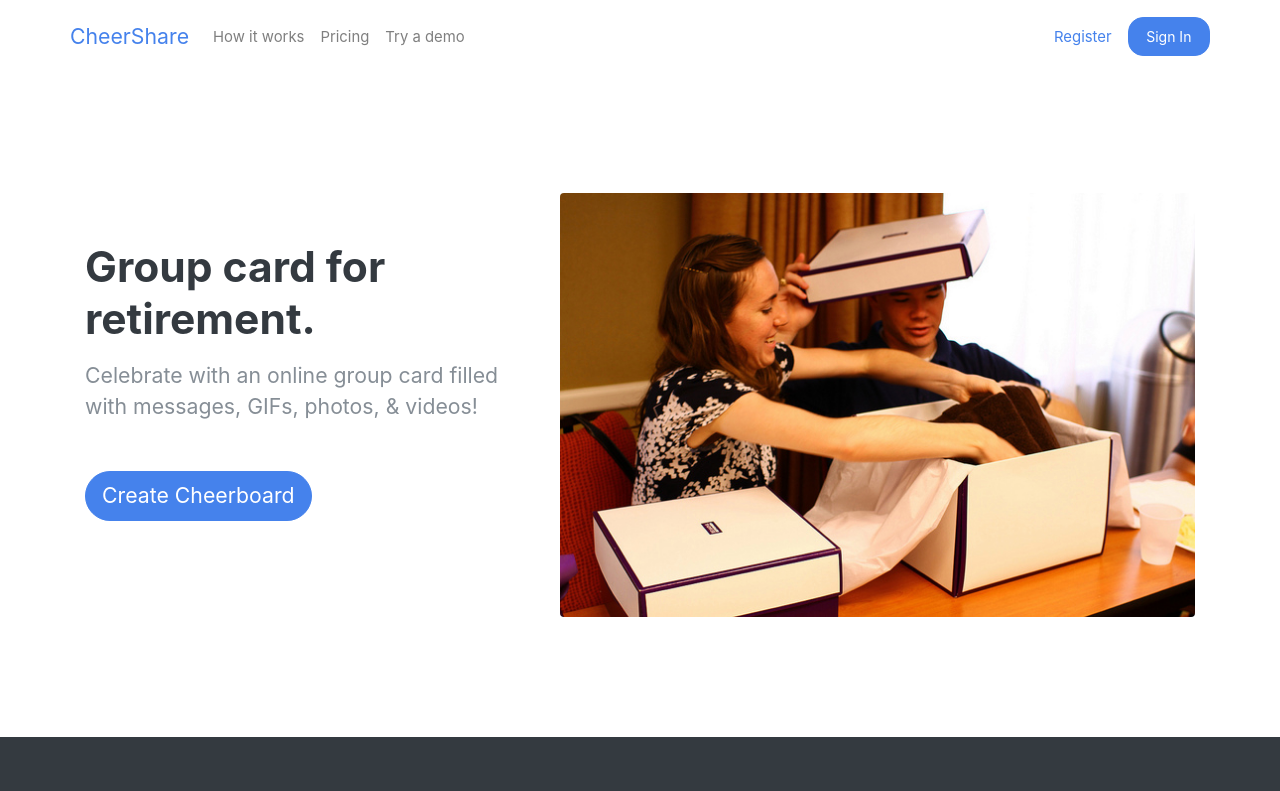
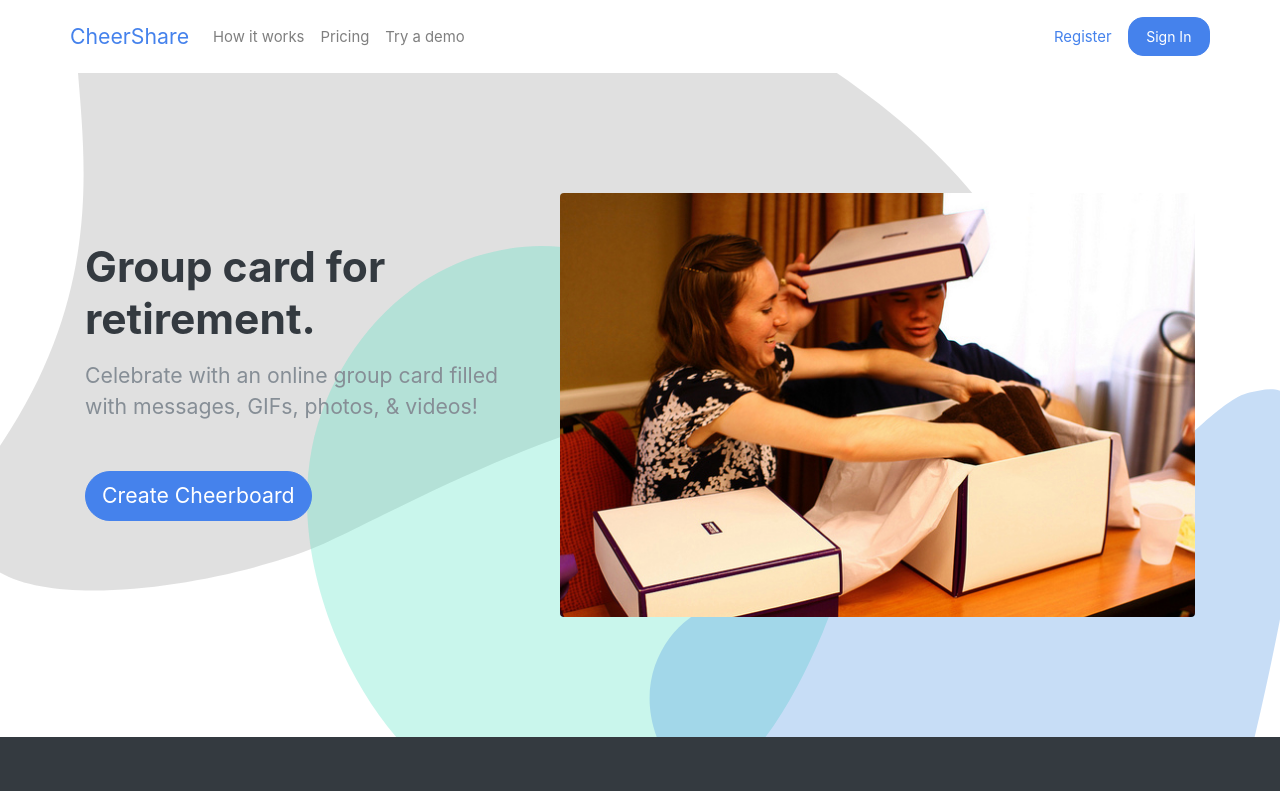
Before and after one commit to cheershareapp/cheershare, a Next.js app: page / in a window 1280 px wide. Shown: the top 791 px of the page. Built offline with nearby package versions, Linux system fonts and the light colour scheme; no server answers.

Commit message:
Add back my background
Delete pricing from index

```diff
--- a/pages/index.js
+++ b/pages/index.js
@@ -16,7 +16,7 @@ export default function Home() {
         <Header className="py-3" index/>
         <main className="">
             <section className="fdb-block fdb-viewport">
-                {/*<img src="/images/HeroBackground2.svg" alt="Welcome to Cheershare" style={{position: "absolute", top: 0}}/>*/}
+                <img src="/images/HeroBackground2.svg" alt="Welcome to Cheershare" style={{position: "absolute", top: 0}}/>
                 <div className="container align-items-end justify-content-center d-flex">
                     <div className="row align-items-top text-left">
                         <div className="col-12 col-md-6 col-lg-5">
@@ -59,10 +59,12 @@ export default function Home() {
                                  src="images/customers/amazon.svg"/>
                             <img alt="image" height="40" className="ml-3 mr-3 mb-2 mt-2"
                                  src="images/customers/ebay.svg"/>
+                            {/*
                             <img alt="image" height="40" className="ml-3 mr-3 mb-2 mt-2"
                                  src="images/customers/samsung.svg"/>
                             <img alt="image" height="40" className="ml-3 mr-3 mb-2 mt-2"
                                  src="images/customers/orange.svg"/>
+                                                                  */}
                             <img alt="image" height="40" className="ml-3 mr-3 mb-2 mt-2"
                                  src="images/customers/salesforce.svg"/>
                         </div>
@@ -141,126 +143,6 @@ export default function Home() {
                         </div>)}
                 </div>
             </div>
-            {/*
-            <section className="fdb-block" id="pricing">
-                <div className="container">
-                    <div className="row text-center">
-                        <div className="col">
-                            <h1>Pricing</h1>
-                            <p className="lead">Choose the option that's right for you. From single group cards to ongoing plans,
-                                for personal use or for the office. Every Cheershare offers:</p>
-                        </div>
-                    </div>
-
-                    <div className="row text-center justify-content-sm-center no-gutters pt-0 pt-md-3">
-                        <div className="col"></div>
-                        <div className="col-12 col-sm-8 col-md-3 m-auto">
-                            <p>· Add text, pics, GIFs, videos</p>
-                        </div>
-
-                        <div className="col-12 col-sm-8 col-md-3 m-auto pt-1 pt-md-0">
-                            <p>· Accessible forever</p>
-                        </div>
-
-                        <div className="col-12 col-sm-8 col-md-3 m-auto pt-1 pt-md-0">
-                            <p>· Deliver online or print as poster</p>
-                        </div>
-                        <div className="col"></div>
-                    </div>
-
-                    <div className="row text-center justify-content-md-center pt-0 pt-md-3">
-                        <div className="col"></div>
-                        <div className="col-12 col-sm-8 col-md-3 m-auto">
-                            <p>· Easily invite others with a link</p>
-                        </div>
-
-                        <div className="col-12 col-sm-8 col-md-3 m-auto pt-1 pt-md-0">
-                            <p>· Desktop & mobile friendly</p>
-                        </div>
-
-                        <div className="col-12 col-sm-8 col-md-3 m-auto pt-1 pt-md-0">
-                            <p>· No ads / no selling your data</p>
-                        </div>
-                        <div className="col"></div>
-                    </div>
-
-                    <div className="row mt-5 align-items-top">
-                        <div className="col-12 col-sm-10 col-md-6 col-lg-5 m-auto col-xl-3 text-left">
-                            <div className="bg-gray p-3 text-center rounded sl-1">
-                                <h2 className="font-weight-light">Mini</h2>
-                                <p className="h3 pb-2">Free</p>
-                                <p>Great for a small group of contributors, 1-to-1 boards, or to test the Cheershare system.</p>
-                                <p className="text-center">
-                                    <Link href="/cheer/">
-                                        <a className="btn btn-outline-success">Start for free</a>
-                                    </Link>
-                                    </p>
-
-                                <hr className="mt-5 mb-5" />
-
-                                    <p>Up to 10 posts</p>
-                                    <p>Email support</p>
-                                    <p>Upgrade anytime</p>
-                            </div>
-                        </div>
-
-                        <div className="col-12 col-sm-10 col-md-6 col-lg-5 m-auto col-xl-3 text-left pt-5 pt-md-0">
-                            <div className="bg-gray p-3 text-center rounded sl-1">
-                                <h2 className="font-weight-light">Premium</h2>
-                                <p className="h3 pb-2">$5.99 <small className="text-muted">/ board</small></p>
-                                <p>Best for a larger group of contributors on a birthday, work anniversary, or special occasion.</p>
-                                <p className="text-center">
-                                    <Link href="/cheer/">
-                                        <a className="btn btn-success">Create Cheerboard</a>
-                                    </Link>
-                                </p>
-
-                                <hr className="mt-5 mb-5" />
-
-                                    <p>Up to 100 posts</p>
-                                    <p>Priority email support</p>
-                                    <p>Upgrade anytime</p>
-                            </div>
-                        </div>
-
-                        <div className="col-12 col-sm-10 col-md-6 col-lg-5 m-auto col-xl-3 text-left pt-5 pt-xl-0">
-                            <div className="bg-gray p-3 text-center rounded sl-1">
-                                <h2 className="font-weight-light">Milestone</h2>
-                                <p className="h3 pb-2">$19.99 <small className="text-muted">/ board</small></p>
-                                <p>Perfect for extra large groups or milestones that you will celebrate in-person.</p>
-                                <p className="text-center">
-                                    <Link href="/cheer/">
-                                        <a className="btn btn-outline-success">Create Cheerboard</a>
-                                    </Link>
-                                    </p>
-
-                                <hr className="mt-5 mb-5" />
-
-                                    <p>3000 users included</p>
-                                    <p>Help center access</p>
-                            </div>
-                        </div>
-
-                        <div className="col-12 col-sm-10 col-md-6 col-lg-5 m-auto col-xl-3 text-left pt-5 pt-xl-0">
-                            <div className="bg-gray p-3 text-center rounded sl-1">
-                                <h2 className="font-weight-light">Enterprise</h2>
-                                <p className="h3 pb-2">Call Us</p>
-                                <p>Want unlimited boards, multiple creators, & more? Check out our Business and Enterprise plans for all your organization's needs.</p>
-                                <p className="text-center">
-                                    <Link href="/cheer/">
-                                        <a className="btn btn-outline-success">Contact</a>
-                                    </Link>
-                                </p>
-
-                                <hr className="mt-5 mb-5" />
-
-                                    <p>Enterprise SSO</p>
-                            </div>
-                        </div>
-                    </div>
-                </div>
-            </section>
-            */}
             <section className="fdb-block">
                 <div className="container">
                     <div className="row align-items-center justify-content-center">
```
